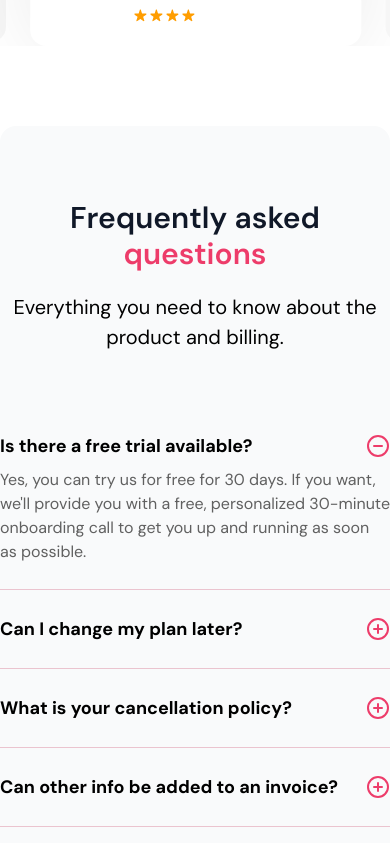
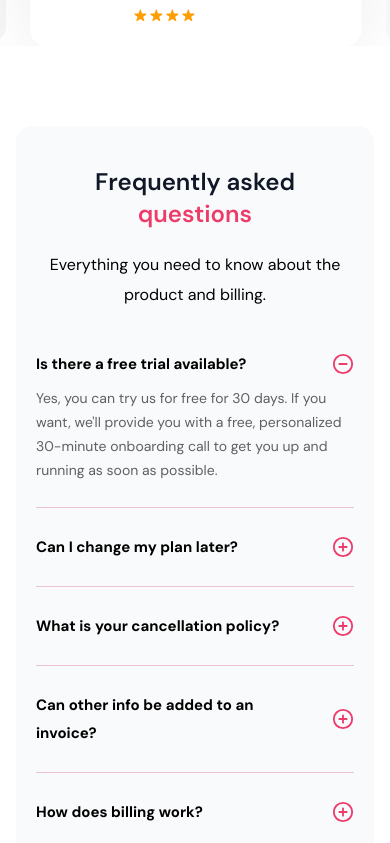
Before and after one commit to jihadcodes/onelittleweb-hiring-task, a Next.js app: page / in a window 390 px wide. Shown: the part 9461-10304 px from the top of the page. Built offline with nearby package versions, Linux system fonts and the light colour scheme.

Commit message:
feat(faq): improve mobile responsive layout and font sizes

```diff
--- a/src/components/sections/FAQSection.jsx
+++ b/src/components/sections/FAQSection.jsx
@@ -2,8 +2,6 @@
 import React, { useState } from 'react'
 import { faqData } from "@/lib/data";
 import { PlusCircle, MinusCircle } from "lucide-react";
-
-
 
 const FAQ = () => {
   const [openId, setOpenId] = useState(1)
@@ -13,20 +11,21 @@ const FAQ = () => {
   }
 
   return (
-    <section className="pb-4.75">
-      <div className="max-w-310 bg-[#F9FAFB] mx-auto rounded-2xl py-18.5">
+    <section className="pb-4.75 px-4 sm:px-6">
+      <div className="max-w-310 bg-[#F9FAFB] mx-auto rounded-2xl py-10 sm:py-18.5 px-5 sm:px-10">
 
-        <div className="text-center mb-20">
-          <h2 className="text-3xl sm:text-4xl font-semibold text-[#101828] mb-5 -tracking-[2%]">
+        {/* Section heading */}
+        <div className="text-center mb-10 sm:mb-20">
+          <h2 className="text-2xl sm:text-3xl lg:text-4xl font-semibold text-[#101828] mb-5 -tracking-[2%]">
             Frequently asked{" "}
             <span className="text-[#ED3C6A]">questions</span>
           </h2>
-          <p className="text-[#000000] text-[20px] leading-7.5">
+          <p className="text-[#000000] text-base sm:text-[20px] leading-7.5">
             Everything you need to know about the product and billing.
           </p>
         </div>
 
-        {/* FAQ List */}
+        {/* FAQ list */}
         <div className="max-w-3xl mx-auto">
           {faqData.map((faq, index) => (
             <div
@@ -38,26 +37,25 @@ const FAQ = () => {
                 onClick={() => handleToggle(faq.id)}
                 className={`w-full flex items-center justify-between text-left gap-4 cursor-pointer ${index !== 0 ? "pt-[25px]" : ""}`}
               >
-                <span className="text-[#000000] font-bold text-[18px] leading-7">
+                <span className="text-[#000000] font-bold text-[15px] sm:text-[18px] leading-7">
                   {faq.question}
                 </span>
 
-                {openId === faq.id ?
-                  <MinusCircle size={24} className="text-[#ED3C6A] shrink-0" /> :
-                  <PlusCircle size={24} className="text-[#ED3C6A] shrink-0" />
+                {openId === faq.id
+                  ? <MinusCircle size={22} className="text-[#ED3C6A] shrink-0" />
+                  : <PlusCircle size={22} className="text-[#ED3C6A] shrink-0" />
                 }
               </button>
 
               {/* Answer */}
-              <div
-                className={`grid transition-all duration-400 ease-in-out ${openId === faq.id ? "grid-rows-[1fr]" : "grid-rows-[0fr]"}`}
-              >
+              <div className={`grid transition-all duration-400 ease-in-out ${openId === faq.id ? "grid-rows-[1fr]" : "grid-rows-[0fr]"}`}>
                 <div className="overflow-hidden">
-                 <p className="text-[#606060] text-base leading-6 mt-2 font-normal">
+                  <p className="text-[#606060] text-sm sm:text-base leading-6 mt-2 font-normal">
                     {faq.answer}
                   </p>
                 </div>
               </div>
+
             </div>
           ))}
         </div>
```
